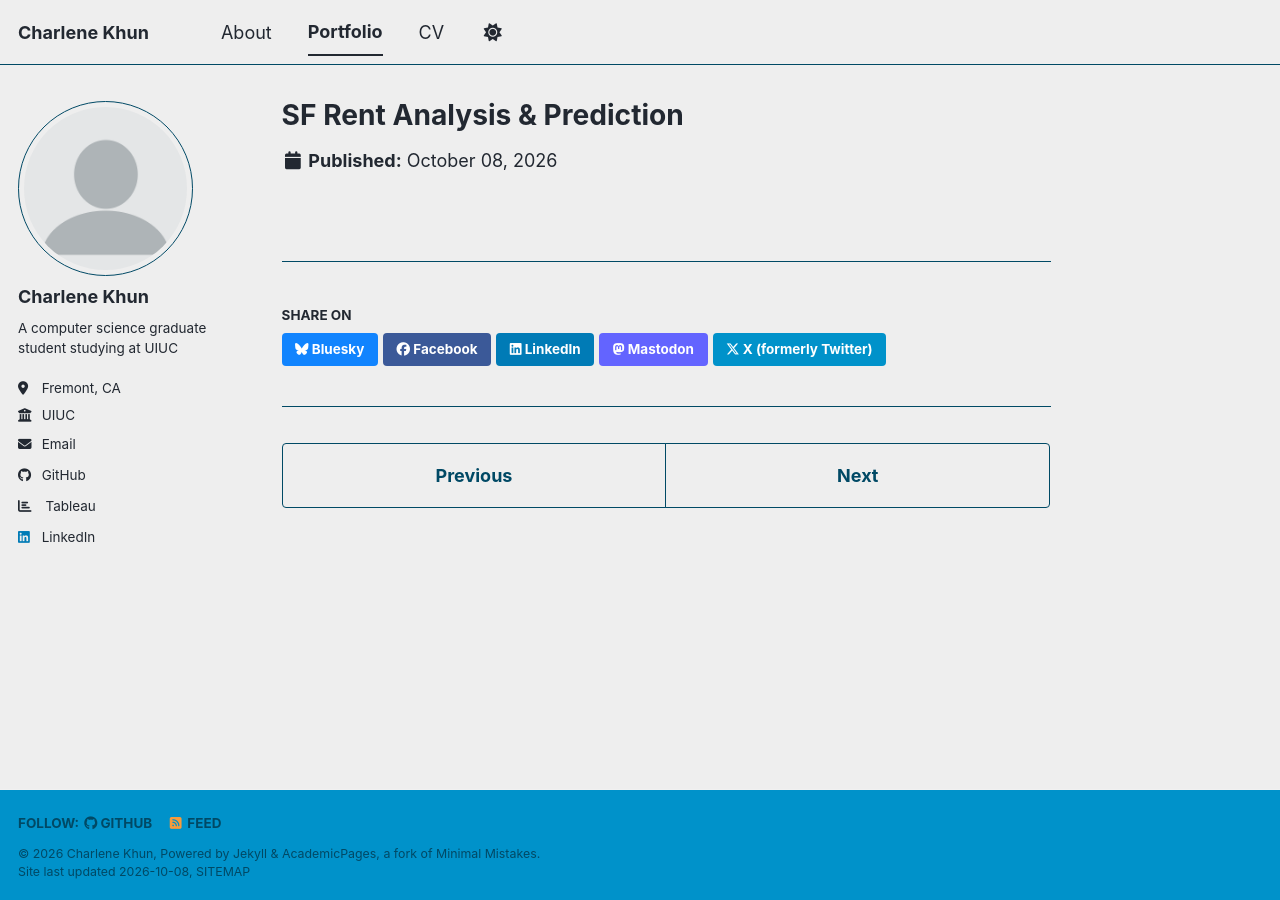
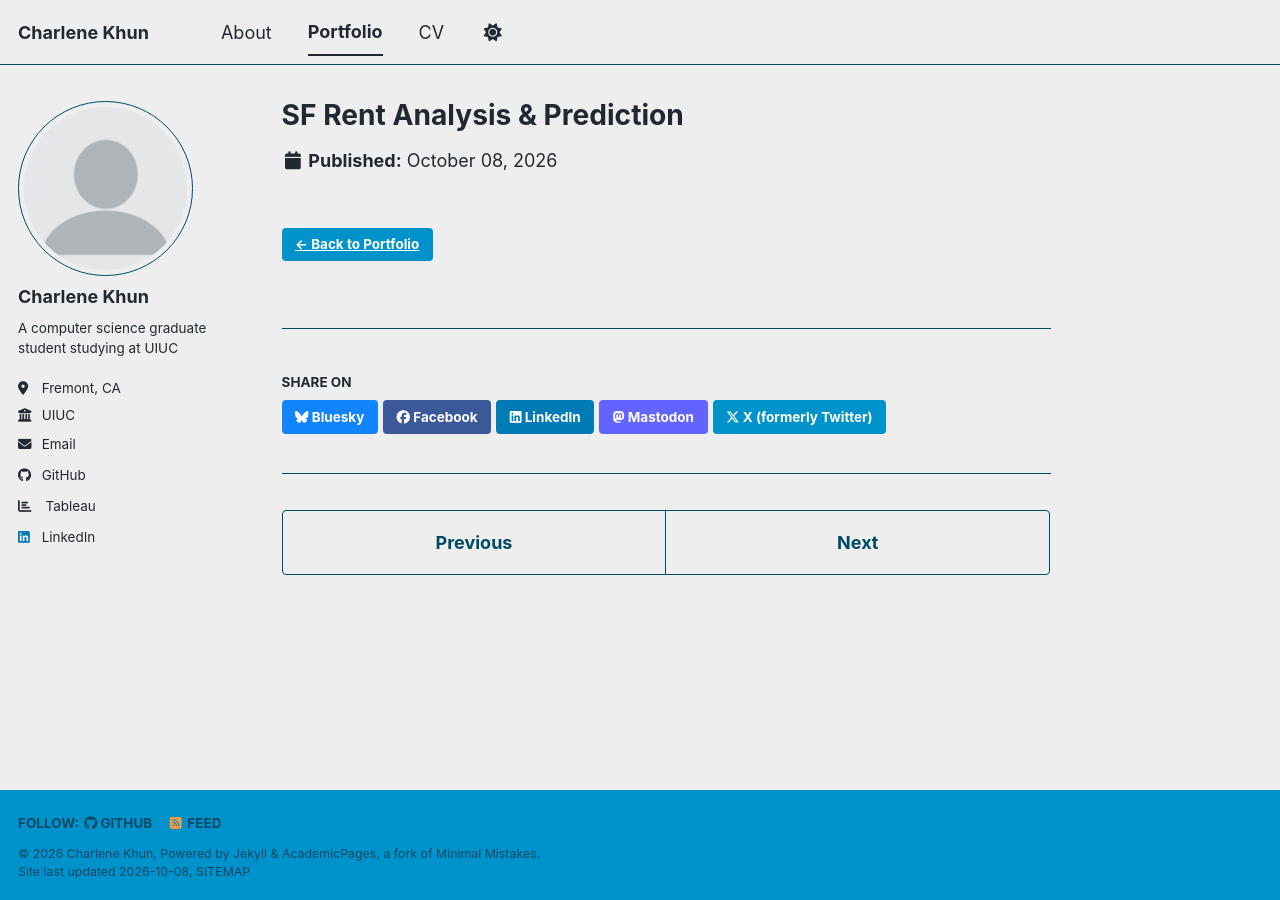
Before and after one commit to charlene-khun/charlene-khun.github.io, a Jekyll site: the page built from _portfolio/portfolio-3.md, in a window 1280 px wide. Built offline with Jekyll 4.4.1, drawn with Linux system fonts in a browser that asks for light colours; a style sheet for code colours, icons or effects is not loaded.

Commit message:
Update single.html

```diff
--- a/_layouts/single.html
+++ b/_layouts/single.html
@@ -46,6 +46,13 @@ layout: default
 
       <section class="page__content" itemprop="text">
         {{ content }}
+        {% if page.collection == "portfolio" %}
+          <div style="margin-top: 30px;">
+            <a href="{{ '/portfolio/' | relative_url }}" class="btn btn--primary">
+              ← Back to Portfolio
+            </a>
+          </div>
+        {% endif %}
 
         {% if page.citation and page.paperurl and page.slidesurl and page.bibtexurl %}
           <p style="font-size: smaller">Recommended citation: {{ page.citation }}<br /><a href="{{ page.paperurl }}">Download Paper</a> | <a href="{{ page.slidesurl }}">Download Slides</a> | <a href="{{ page.bibtexurl }}">Download Bibtex</a></p>
```
